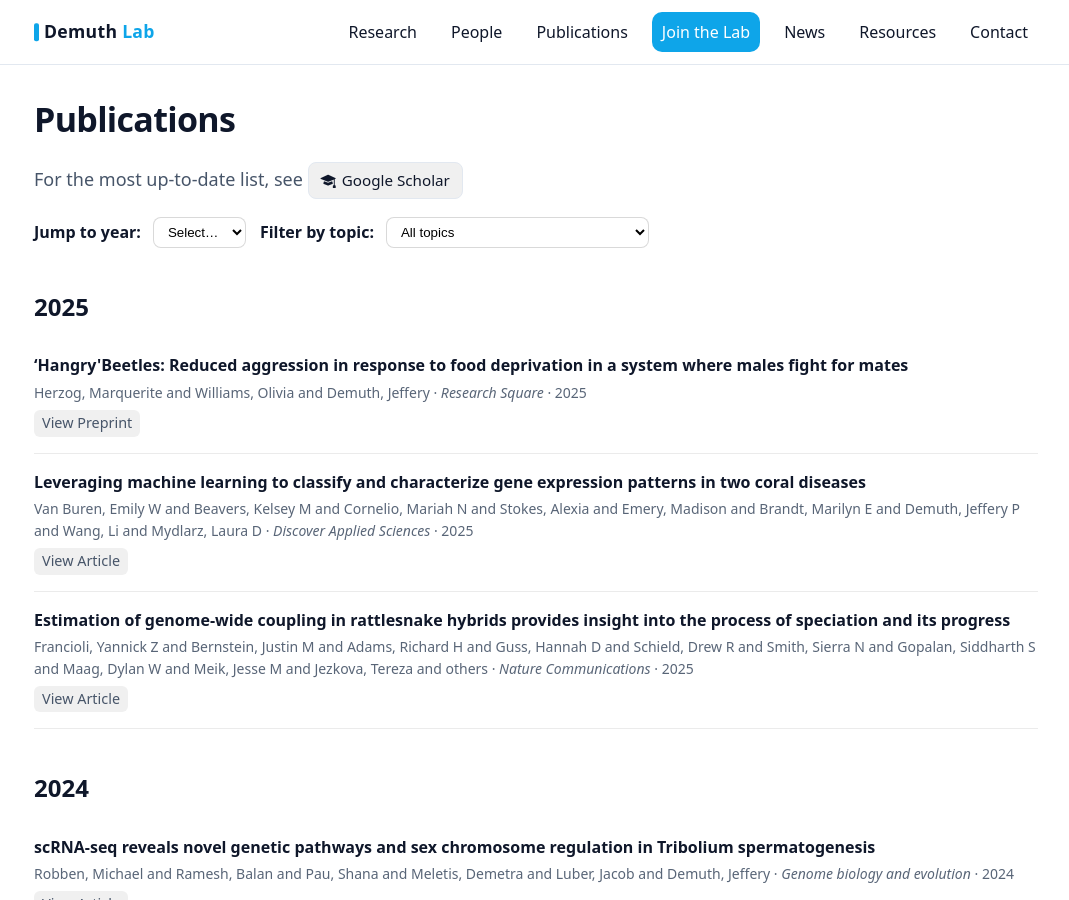
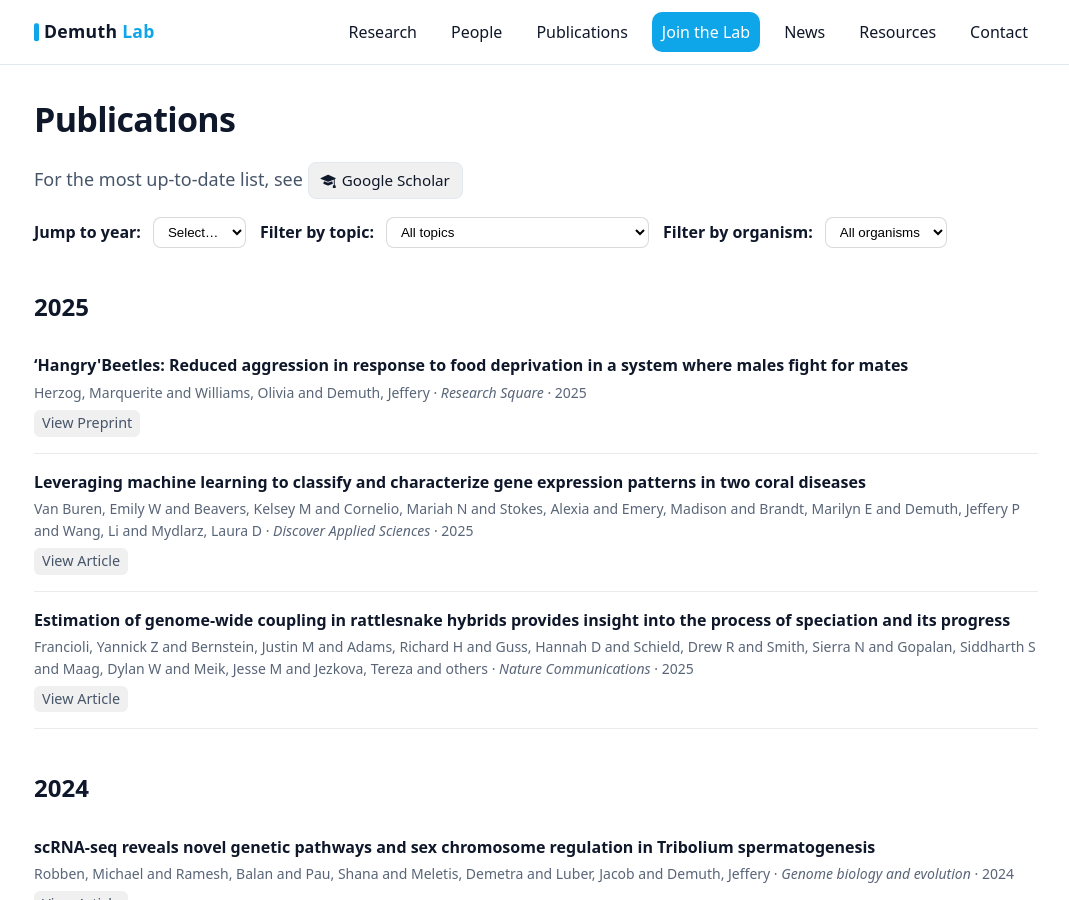
Before and after one commit to demuth-lab/demuth-lab.github.io, a Jekyll site: the page built from publications.md, in a window 1280 px wide and 900 px high. Shown: the whole window, without its empty margins (104-1173 px from the left). Built offline with Jekyll 4.4.1, drawn with Linux system fonts in a browser that asks for light colours.

Commit message:
Update publications.md

```diff
--- a/publications.md
+++ b/publications.md
@@ -49,12 +49,24 @@ layout: default
     <select id="topicFilter">
       <option value="">All topics</option>
       {% for kv in topics %}
-        {% assign topic_id = kv[0] %}
-        {% assign topic = kv[1] %}
-        {% if topic and topic.label %}
-          <option value="{{ topic_id }}">{{ topic.label }}</option>
-        {% else %}
-          <option value="{{ topic_id }}">{{ topic_id }}</option>
+        {% assign id = kv[0] %}
+        {% assign t = kv[1] %}
+        {% if t.group == "topic" %}
+          <option value="{{ id }}">{{ t.label | default: id }}</option>
+        {% endif %}
+      {% endfor %}
+    </select>
+  </div>
+
+  <div class="pub-topic-jump">
+    <label for="orgFilter"><strong>Filter by organism:</strong></label>
+    <select id="orgFilter">
+      <option value="">All organisms</option>
+      {% for kv in topics %}
+        {% assign id = kv[0] %}
+        {% assign t = kv[1] %}
+        {% if t.group == "organism" %}
+          <option value="{{ id }}">{{ t.label | default: id }}</option>
         {% endif %}
       {% endfor %}
     </select>
```
Also changed, not shown: other parts of publications.md (+10 -4 lines).
